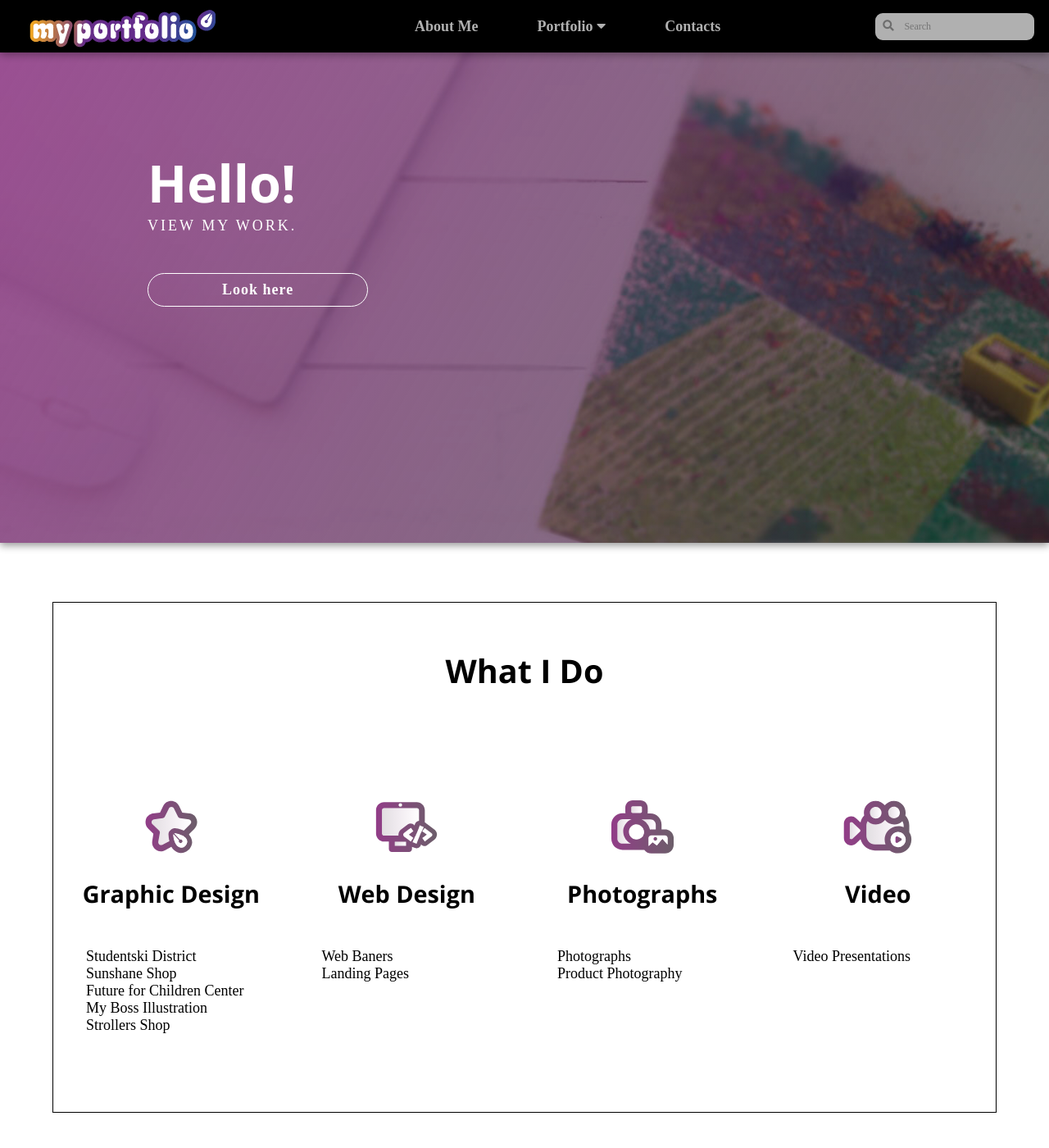
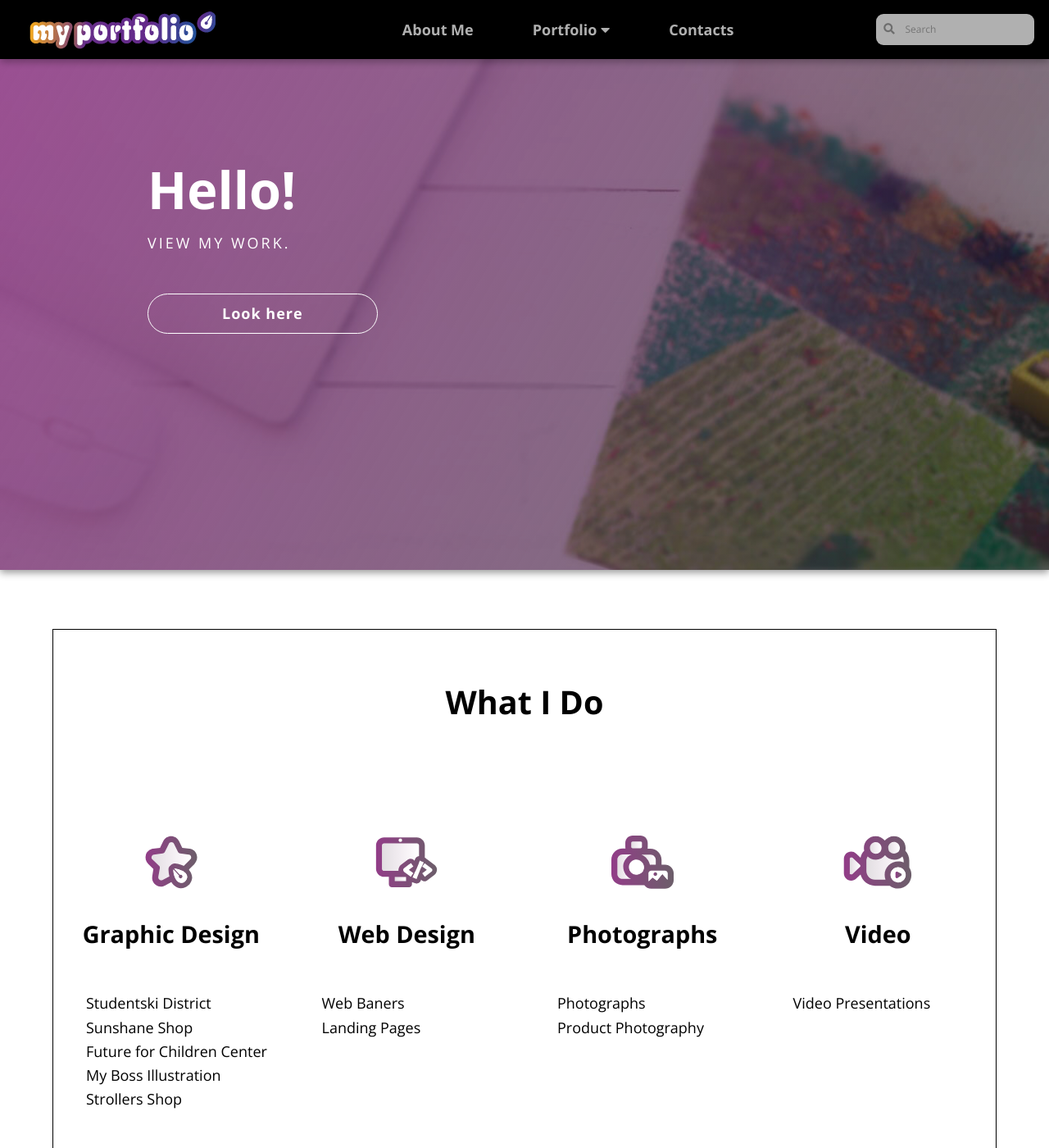
Before and after one commit to LiliyaMilanova/myportfolio, a Jekyll site: the page built from index.html, in a window 1280 px wide and 1400 px high. Shown: the whole window at 82% size. Built offline with Jekyll 4.4.1, drawn with Linux system fonts in a browser that asks for light colours; nearby versions of some CDN libraries.

Commit message:
Update typography.css

```diff
--- a/css/typography.css
+++ b/css/typography.css
@@ -1,5 +1,5 @@
 html {
-    font: 16px/1.618, Open Sans, Helvetica, sand-serif;
+    font: 16px/1.618 Open Sans, Helvetica, sand-serif;
     color: rgb(0, 0, 0);
 }
 
```
